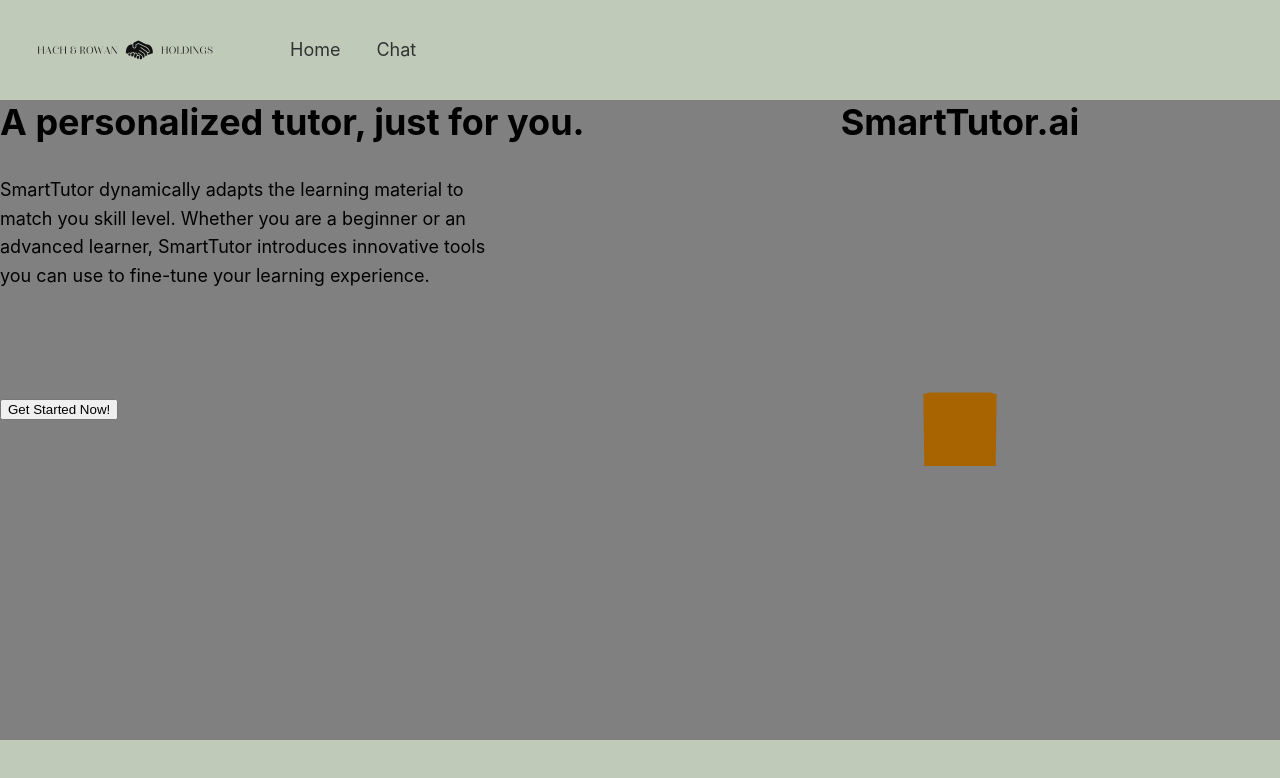
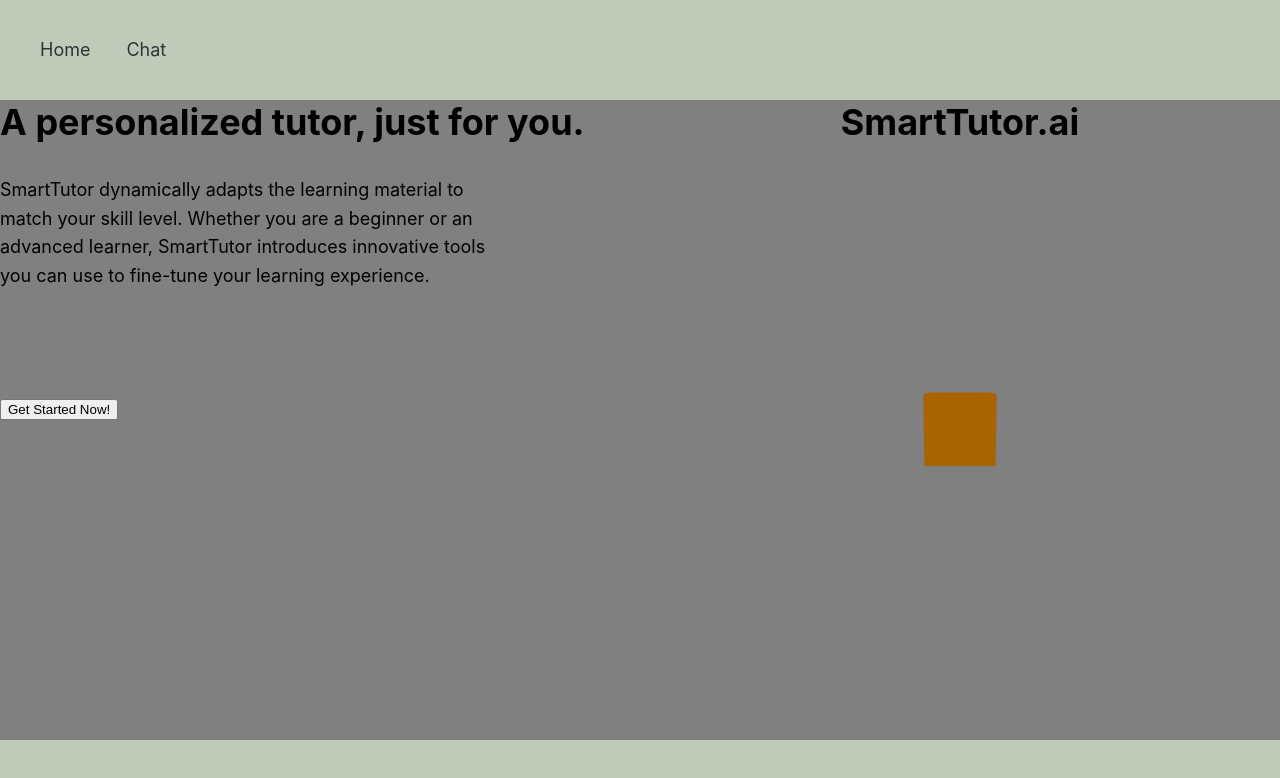
Before and after one commit to brandonhach/AI-Tutoring-App, a Next.js app in the folder chatbox/ai-tutoring-app/: page / in a window 1280 px wide. Shown: the top 778 px of the page. Built offline with nearby package versions, Linux system fonts and the light colour scheme.

Commit message:
fix paragraph and image

```diff
--- a/chatbox/ai-tutoring-app/components/Landing/Landing.jsx
+++ b/chatbox/ai-tutoring-app/components/Landing/Landing.jsx
@@ -1,7 +1,7 @@
-import React from 'react'
-import styles from './landing.module.css';
-import SpinningCube from '../3D/SpinningCube';
-import { Canvas } from '@react-three/fiber';
+import React from "react";
+import styles from "./landing.module.css";
+import SpinningCube from "../3D/SpinningCube";
+import { Canvas } from "@react-three/fiber";
 
 const Landing = () => {
 	return (
@@ -9,9 +9,11 @@
 			<div className={styles.container}>
 				<div className={styles.container_left}>
 					<h1>A personalized tutor, just for you.</h1>
-              <p className={styles.description}>SmartTutor dynamically adapts the learning material to match you skill level.
-                Whether you are a beginner or an advanced learner, SmartTutor introduces innovative tools
-                you can use to fine-tune your learning experience.
+					<p className={styles.description}>
+						SmartTutor dynamically adapts the learning material to match your skill
+						level. Whether you are a beginner or an advanced learner, SmartTutor
+						introduces innovative tools you can use to fine-tune your learning
+						experience.
 					</p>
 					<button className={styles.get_started_btn}>Get Started Now!</button>
 				</div>
@@ -24,8 +26,7 @@
 				</div>
 			</div>
 		</>
+	);
+};
 
-  )
-}
-
-export default Landing
+export default Landing;
--- a/chatbox/ai-tutoring-app/components/NavBar/nav.js
+++ b/chatbox/ai-tutoring-app/components/NavBar/nav.js
@@ -5,7 +5,6 @@
 export default function Nav() {
 	return (
 		<div className={styles.flexcontainer}>
-			<Image src="/images/logo.png" alt="AI Tutoring App Logo" width={250} height={250} />
 			<ul id="menu" className={styles.ul}>
 				<li className={styles.ul}>
 					<Link href="/">Home</Link>
```
Lines whose indentation alone changed are shown as unchanged.
